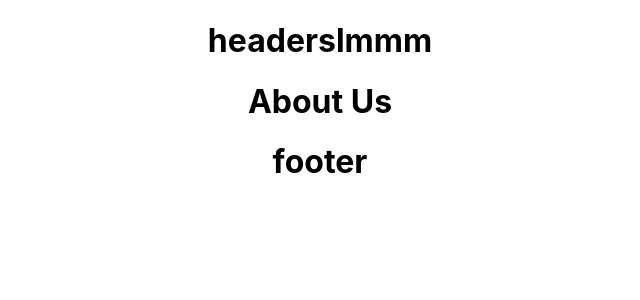
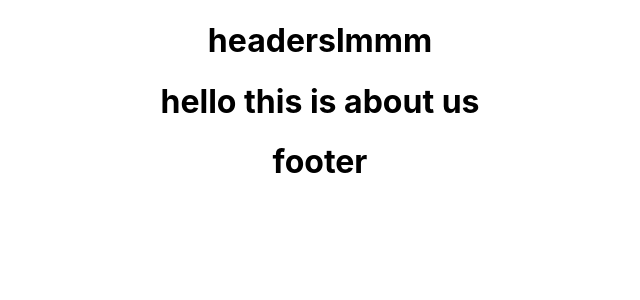
Before and after one commit to Lamie2/ComfySloth, a React (Create React App) app: page /about in a window 1280 px wide. Shown: the top 300 px of the page, without its empty margins (320-960 px from the left). Built offline with nearby package versions, Linux system fonts and the light colour scheme; the HTML template or start-up script is replaced by a standard one.

Commit message:
AboutTest

```diff
--- a/src/pages/AboutUsPage/AboutUsPage.tsx
+++ b/src/pages/AboutUsPage/AboutUsPage.tsx
@@ -3,6 +3,6 @@ import './AboutUsPage.scss'
 
 export const AboutUsPage = () =>{
   return(
-    <h1>About Us</h1>
+    <h1>hello this is about us</h1>
   )
 }
```
